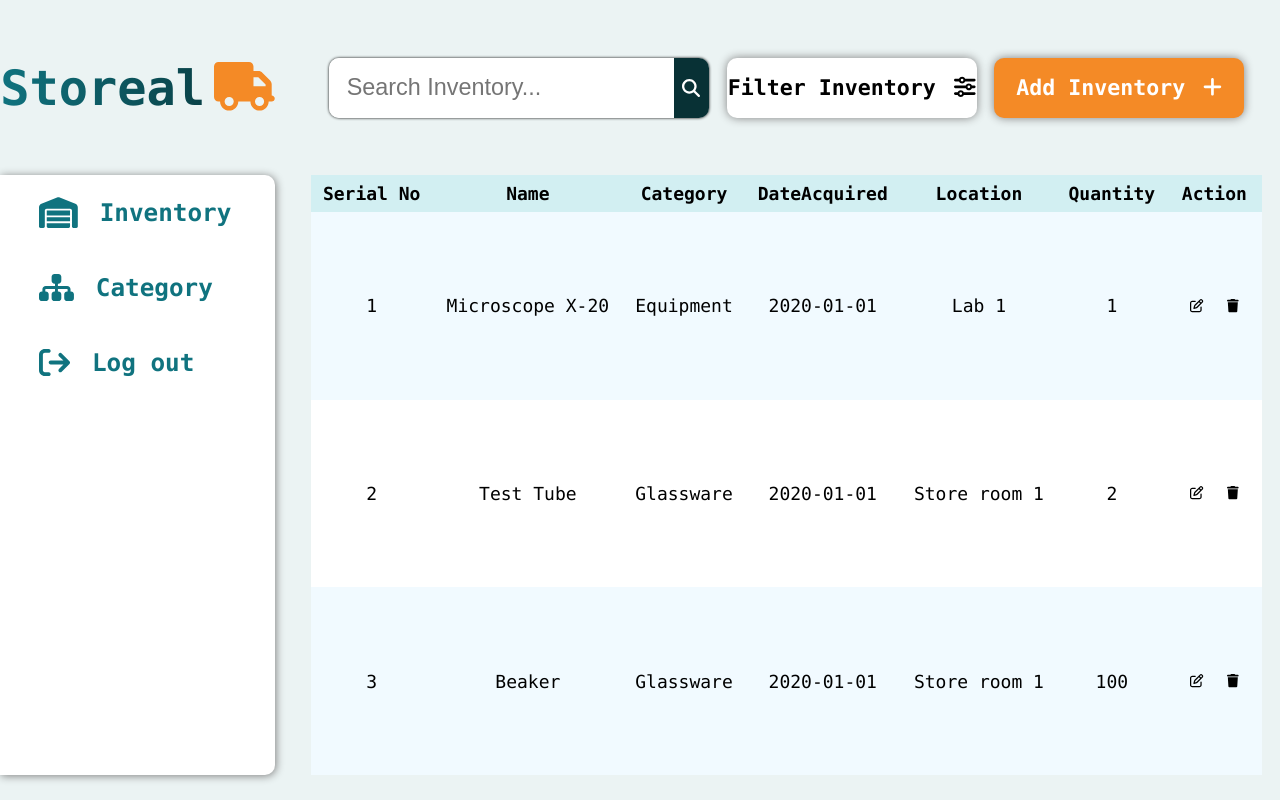
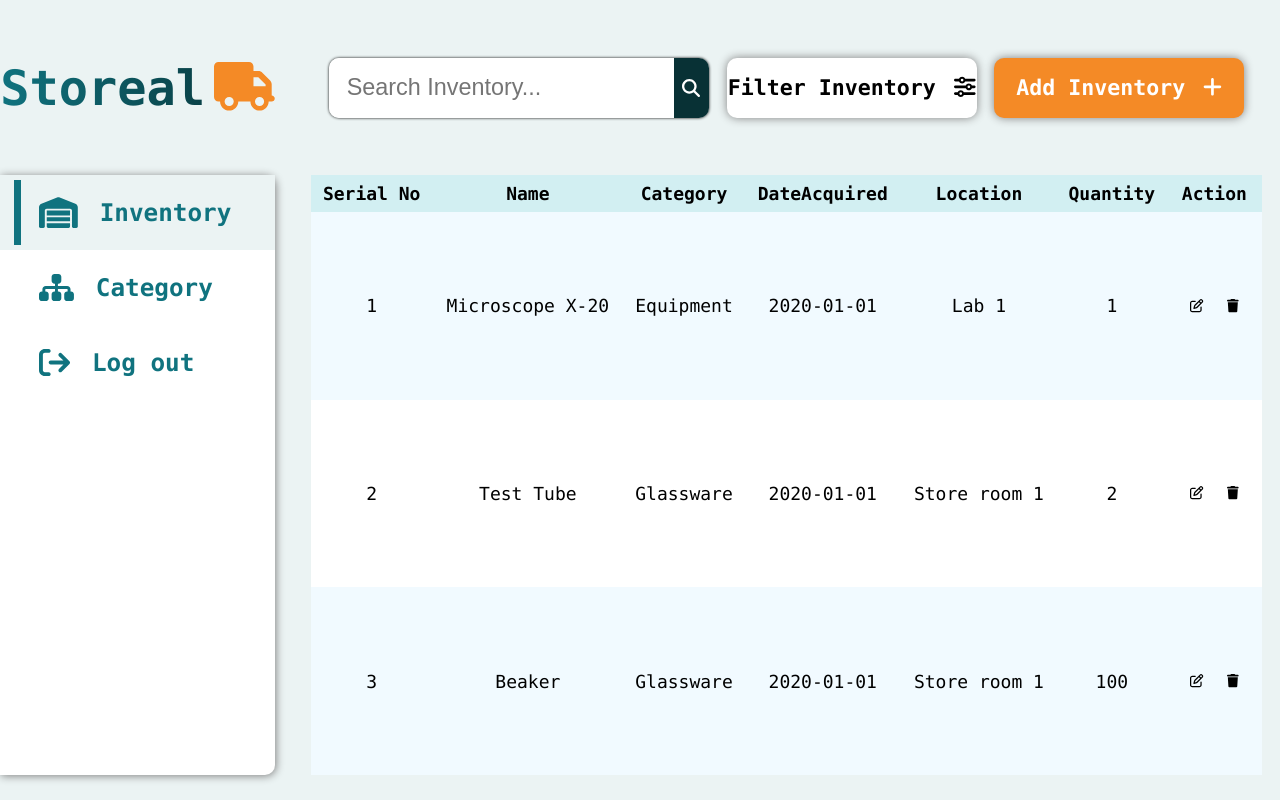
Before and after one commit to HPOKSG/database-application, a React (Create React App) app: page / in a window 1280 px wide. Built offline with nearby package versions, Linux system fonts and the light colour scheme.

Commit message:
transition main content upon onclick

```diff
--- a/src/components/AddItemForm/AddItemForm.js
+++ b/src/components/AddItemForm/AddItemForm.js
@@ -18,7 +18,7 @@ const AddItemForm = props=>{
              <Item
                 inputName = "Inventory Volume"
                 placeholder = "Please Enter Volume"
-                type = "text"
+                type = "number"
             />
         </div>
         <div className='submit-btn'><p>Submit</p></div>
--- a/src/components/AddItemForm/Item.js
+++ b/src/components/AddItemForm/Item.js
@@ -4,9 +4,12 @@ export default function Item(props) {
   return (
     <div className='input-item'>
         <h3>{props.inputName}</h3>
-        <input placeholder={props.placeholder}
-                type={props.type}>
-        </input>
+        <input
+              placeholder={props.placeholder}
+              type={props.type}
+              min={0}
+        />
+
     </div>
   )
 }
--- a/src/components/Sidebar/Sidebar.js
+++ b/src/components/Sidebar/Sidebar.js
@@ -1,19 +1,42 @@
 import "./Sidebar.css"
 import SidebarItem from "./SidebarItem";
+import { useState } from "react";
 import { faArrowRightFromBracket } from "@fortawesome/free-solid-svg-icons";
+import { ADMIN_MAIN_CONTENT } from "../../pages/Admin";
 const Sidebar = props =>{
+    const [currTabItem, setTabItem] = useState(props.items[0])
+
+    function onClickTabItem(tab){
+        setTabItem(tab)
+        switch (tab.toLowerCase){
+            case ADMIN_MAIN_CONTENT.INVENTORY.toLowerCase:
+                props.handleMainContent(ADMIN_MAIN_CONTENT.INVENTORY)
+                break
+            case ADMIN_MAIN_CONTENT.CATEGORY.toLowerCase:
+                props.handleMainContent(ADMIN_MAIN_CONTENT.CATEGORY)
+                break
+            default:
+                props.handleMainContent(ADMIN_MAIN_CONTENT.INVENTORY)
+                break
+        }
+    }
+
     return <div className ="sidebar">
         {props.items.map((item,index)=>{
             return (<SidebarItem
                 key = {index}
                 icon = {props.icons[index]}
                 title = {item}
+                handleOnClick = {onClickTabItem}
+                currTab={currTabItem}
             />)
         })}
         <SidebarItem
-                key = {props.items.length}
+                key = {props.items.length-1}
                 icon = {faArrowRightFromBracket}
                 title = {"Log out"}
+                handleOnClick = {onClickTabItem}
+                currTab={currTabItem}
         />
 
     </div>
--- a/src/components/Sidebar/SidebarItem.js
+++ b/src/components/Sidebar/SidebarItem.js
@@ -1,8 +1,9 @@
 import "./SidebarItem.css"
 import { FontAwesomeIcon } from "@fortawesome/react-fontawesome"
 const SidebarItem = props => {
-
-    return (<div className="sidebar__item">
+    const isShow = props.currTab === props.title ? " show" : ""
+    console.log(isShow)
+    return (<div onClick={()=>{props.handleOnClick(props.title)}} className={"sidebar__item" + isShow}>
                 <div className="clicked"></div>
                 <div className="sidebar__content">
                     <FontAwesomeIcon icon={props.icon} size="xs" style={{color: "#10737F" }}></FontAwesomeIcon>
--- a/src/pages/Admin.js
+++ b/src/pages/Admin.js
@@ -11,17 +11,19 @@ import { faSitemap } from '@fortawesome/free-solid-svg-icons';
 const dashboardItems = ["Inventory", "Category"]
 const icons = [faWarehouse, faSitemap]
 
-const ADMIN_TAB_ITEM = {
+const ADMIN_MAIN_CONTENT = {
     INVENTORY: 'INVENTORY',
-    CATEGORY: 'CATEGORY'
+    CATEGORY: 'CATEGORY',
+    ADD_ITEM: 'ADD_ITEM',
+    ADD_CATEGORY: 'ADD_CATEGORY'
 }
 
+export {ADMIN_MAIN_CONTENT}
 
 export default function Admin() {
-    const [isAddItem,setAddItemState] = useState(false)
-    const [tabItem,setTabItem] = useState(ADMIN_TAB_ITEM.INVENTORY)
+    const [mainContent,setMainContent] = useState(ADMIN_MAIN_CONTENT.INVENTORY)
     function handleDisplayAddForm(){
-      setAddItemState(true)
+      setMainContent(ADMIN_MAIN_CONTENT.ADD_ITEM)
     }
 
     return (
@@ -35,9 +37,9 @@ export default function Admin() {
           />
         </header>
         <section className='main-section' style={{display : "flex"}}>
-          <Sidebar items={dashboardItems} icons={icons}/>
-          {!isAddItem && <TestTable/>}
-          {isAddItem && <AddItemForm/>}
+          <Sidebar items={dashboardItems} icons={icons} handleMainContent={setMainContent}/>
+          {mainContent === ADMIN_MAIN_CONTENT.INVENTORY && <TestTable/>}
+          {mainContent === ADMIN_MAIN_CONTENT.ADD_ITEM && <AddItemForm/>}
           {/* <FilterFormBuilder></FilterFormBuilder> */}
         </section>
       </Wrapper>
```
